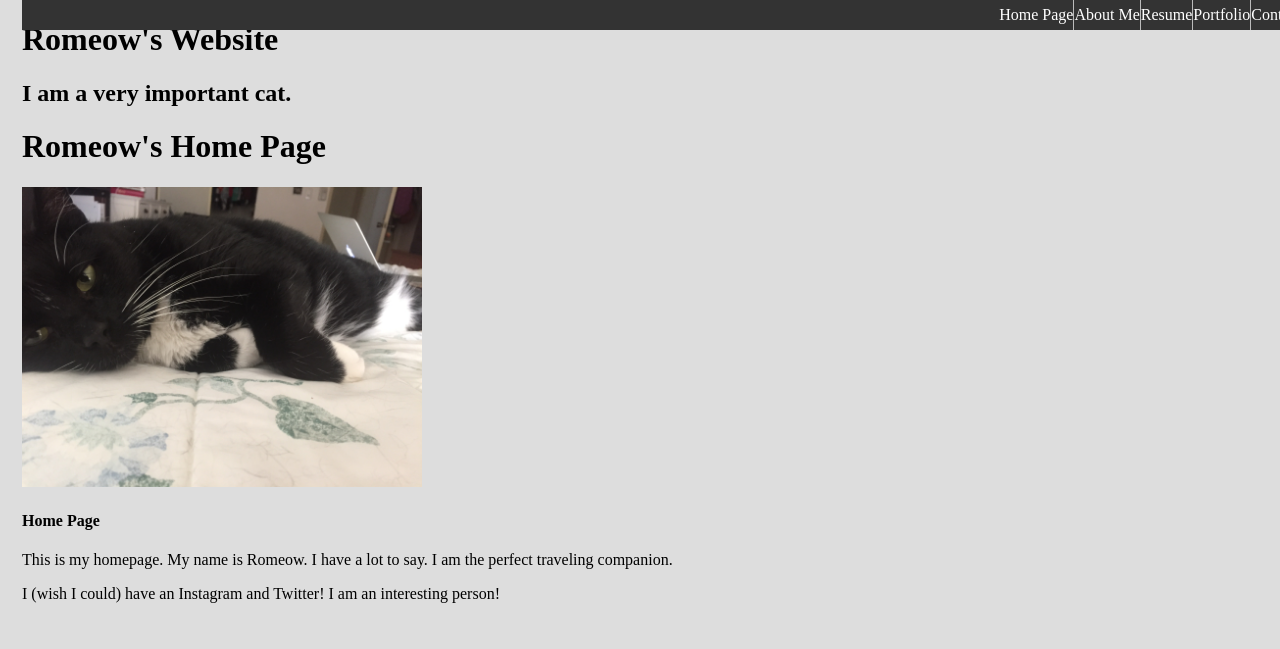
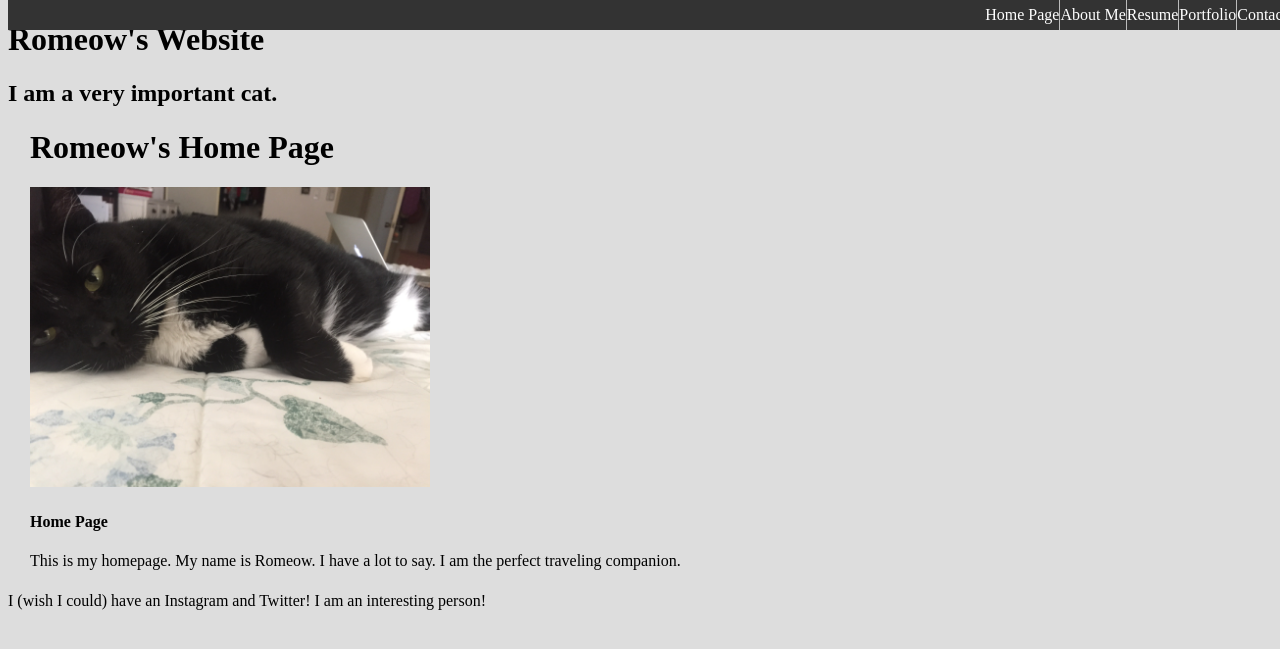
Before and after one commit to emeriwether/emeriwether.github.io, a Jekyll site: the page built from index.html, in a window 1280 px wide. Shown: the top 649 px of the page. Built offline with Jekyll 4.4.1, drawn with Linux system fonts in a browser that asks for light colours.

Commit message:
trying to adjust margin

```diff
--- a/_layouts/default.html
+++ b/_layouts/default.html
@@ -27,7 +27,9 @@
 
         </header>
 
-    	{{content}}
+        <main role="main">
+    	   {{content}}
+        </main>
 
         <footer role="contentinfo">
             <p>I (wish I could) have an Instagram and Twitter! I am an interesting person!</p>
--- a/about.html
+++ b/about.html
@@ -6,7 +6,6 @@ layout: default
     <img src="/img/IMG_0041.jpg" alt="Romeow" width="300" height="400">
 </header>
 
-<main role="main">
 <article>
 
     <header>
@@ -74,4 +73,3 @@ layout: default
     </aside>
 
 </article>
-</main>
--- a/css/styles.css
+++ b/css/styles.css
@@ -1,5 +1,5 @@
-body {
-    margin: 8px 22px 8px 22px;
+main {
+    margin: 22px 22px 22px 22px;
 }
 
 /*
--- a/index.html
+++ b/index.html
@@ -6,7 +6,6 @@ layout: default
     <img src="/img/IMG_0547.jpg" alt="Romeow" width="400" height="300"">
 </header>
 
-<main role="main">
 <article role="article">
 
     <header>
@@ -15,4 +14,3 @@ layout: default
     </header>
 
 </article>
-</main>
--- a/resume.html
+++ b/resume.html
@@ -6,7 +6,6 @@ layout: default
     <img src="/img/IMG_0578.jpg" alt="Romeow">
 </header>
 
-<main role="main">
 <article role="article">
 
     <header>
@@ -15,4 +14,3 @@ layout: default
     </header>
 
 </article>
-</main>
```
